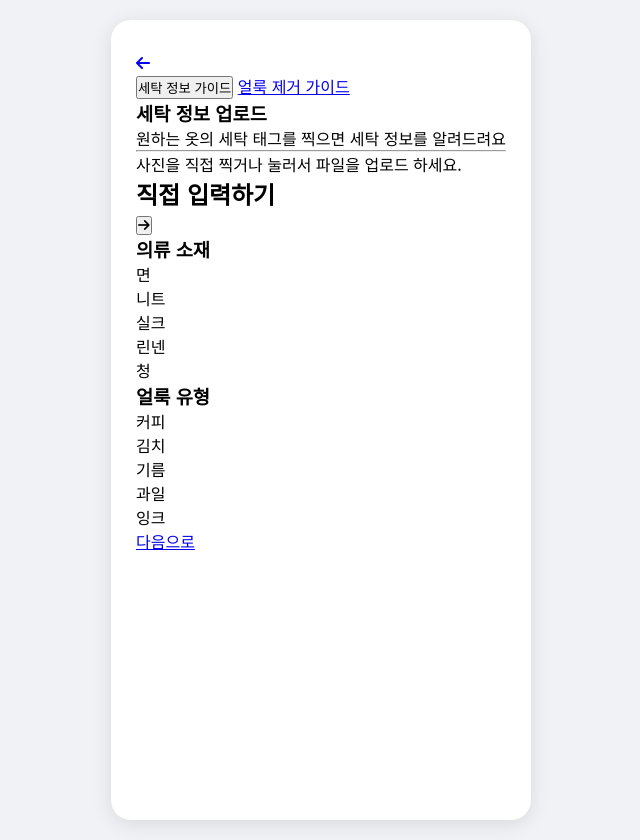
After one commit to pirogramming/Laundry-Manager, a Django app: page /laundy-upload/ in a window 1280 px wide. The commit adds this page. Shown: the whole page, without its empty margins (319-959 px from the left). Run offline with Django 5.2, Linux system fonts and the light colour scheme.

Commit message:
다른거 수정해도 될정도로 수정은 완

```diff
--- a/laundry_manager/templates/laundry_manager/laundry-info.html
+++ b/laundry_manager/templates/laundry_manager/laundry-info.html
@@ -5,7 +5,7 @@
     <meta name="viewport" content="width=device-width, initial-scale=1.0">
     <title>세탁 정보 확인</title>
     <link rel="stylesheet"href="{% static 'laundry_manager/style.css' %}">
-    <link rel="stylesheet" href="{% static 'laundry_manager/laundry-info-style.css' %}>"
+    <link rel="stylesheet" href="{% static 'laundry_manager/laundry-info-style.css' %}">
     <link rel="preconnect" href="https://fonts.googleapis.com">
     <link rel="preconnect" href="https://fonts.gstatic.com" crossorigin>
     <link href="https://fonts.googleapis.com/css2?family=Noto+Sans+KR:wght@400;500;700;900&display=swap" rel="stylesheet">
--- /dev/null
+++ b/laundry_manager/templates/laundry_manager/laundry-upload.html
@@ -0,0 +1,68 @@
+<!DOCTYPE html>
+<html lang="ko">
+<head>
+    {% load static %}
+    <meta charset="UTF-8">
+    <meta name="viewport" content="width=device-width, initial-scale=1.0">
+    <title>세탁 정보 입력</title>
+    <link rel="stylesheet" href="{% static 'laundry_manager/style.css' %}">
+    <link rel="stylesheet" href="{% static 'laundry_manager/laundry-upload-style.css' %}"> <link rel="preconnect" href="https://fonts.googleapis.com">
+    <link rel="preconnect" href="https://fonts.gstatic.com" crossorigin>
+    <link href="https://fonts.googleapis.com/css2?family=Noto+Sans+KR:wght@400;500;700;900&display=swap" rel="stylesheet">
+    <link rel="stylesheet" href="https://cdnjs.cloudflare.com/ajax/libs/font-awesome/6.5.2/css/all.min.css">
+</head>
+<body>
+    <div class="mobile-container upload-page">
+        <header class="upload-header-section">
+            <nav class="top-nav">
+                <a href="{% url 'main' %}" class="icon-btn"><i class="fa-solid fa-arrow-left"></i></a>
+                <div class="header-tabs">
+                    <button class="tab-btn active">세탁 정보 가이드</button>
+                    <a href="{% url 'stain-upload' %}" class="tab-btn">얼룩 제거 가이드</a>
+                </div>
+            </nav>
+            <div class="upload-card">
+                <h3>세탁 정보 업로드</h3>
+                <p>원하는 옷의 세탁 태그를 찍으면 세탁 정보를 알려드려요</p>
+                <hr class="upload-divider">
+                <div class="drop-zone">
+                    <p>사진을 직접 찍거나 눌러서 파일을 업로드 하세요.</p>
+                </div>
+            </div>
+        </header>
+
+        <main class="manual-input-section">
+            <div class="section-header">
+                <h2>직접 입력하기</h2>
+                <button class="icon-btn arrow-btn"><i class="fa-solid fa-arrow-right"></i></button>
+            </div>
+            <div class="section-info">
+                <div class="selection-group">
+                    <h3>의류 소재</h3>
+                    <div class="item-list" id="material-selection">
+                        <div class="selectable-item active"><div class="item-box"></div><span>면</span></div>
+                        <div class="selectable-item"><div class="item-box"></div><span>니트</span></div>
+                        <div class="selectable-item"><div class="item-box"></div><span>실크</span></div>
+                        <div class="selectable-item"><div class="item-box"></div><span>린넨</span></div>
+                        <div class="selectable-item"><div class="item-box"></div><span>청</span></div>
+                    </div>
+                </div>
+
+                <div class="selection-group">
+                    <h3>얼룩 유형</h3>
+                    <div class="item-list" id="stain-selection">
+                        <div class="selectable-item active"><div class="item-box"></div><span>커피</span></div>
+                        <div class="selectable-item"><div class="item-box"></div><span>김치</span></div>
+                        <div class="selectable-item"><div class="item-box"></div><span>기름</span></div>
+                        <div class="selectable-item"><div class="item-box"></div><span>과일</span></div>
+                        <div class="selectable-item"><div class="item-box"></div><span>잉크</span></div>
+                    </div>
+                </div>
+            </div>
+            <a href="{% url 'result' %}" class="submit-button">다음으로</a>
+        </main>
+    </div>
+
+    <script src="input-guide-script.js"></script>
+</body>
+</html>
--- a/laundry_manager/templates/laundry_manager/main.html
+++ b/laundry_manager/templates/laundry_manager/main.html
@@ -88,7 +88,7 @@
                 <i class="fa-solid fa-chart-simple"></i>
                 <span>Dictionary</span>
             </a>
-            <a href="#" class="nav-item-main">
+            <a href="{% url 'laundry-upload' %}" class="nav-item-main">
                 <i class="fa-solid fa-camera"></i>
             </a>
             <a href="#" class="nav-item">
--- a/laundry_manager/urls.py
+++ b/laundry_manager/urls.py
@@ -2,20 +2,24 @@
 
 from django.urls import path
 from . import views
-from .views import laundry_result_view
 
 urlpatterns = [
-    path("", views.upload_and_classify, name="home"),  # 루트 경로는 upload 중심으로 설정
+    # legacy
+    # path("", views.upload_and_classify, name="home"),  # 루트 경로는 upload 중심으로 설정
     path("upload/", views.upload_and_classify, name="upload"),
-    path("uploadimage/", views.upload_view, name="upload_image"),
-    path("info/", laundry_result_view, name="laundry_info"),
-    path("result/", laundry_result_view, name="laundry_result"),
+    # path("uploadimage/", views.upload_view, name="upload_image"),
+    # path("info/", laundry_result_view, name="laundry_info"),
+    # path("result/", laundry_result_view, name="laundry_result"),
+    # path("laundry/", views.laundry_info_view, name="laundry_view"),
+    # path("stain_guide/", views.stain_guide_view, name="stain_guide"),
+    # path("stain_detail/<str:slug>/", views.stain_detail_view, name="stain_detail"),
 
-    path("laundry/", views.laundry_info_view, name="laundry_view"),
-    path("stain_guide/", views.stain_guide_view, name="stain_guide"),
-    path("stain_detail/<str:slug>/", views.stain_detail_view, name="stain_detail"),
+    # 프론트 기본 연결
+    path('', views.main_page, name='main'),
+    path('laundy-upload/', views.laundry_upload_page, name='laundry-upload'),
+    path('stain-upload/', views.stain_upload_page, name='stain-upload'),
+    path('result/', views.result_page, name='result'),
+    path('laundry-info/', views.laundry_info_page, name='laundry-info'),
 
-    path('main/', views.main_page, name='main'),
-    path('upload123/', views.upload_page, name='upload_123'),
-    path('result123/', views.result_page, name='result_123'),
+
 ]
--- a/laundry_manager/views.py
+++ b/laundry_manager/views.py
@@ -336,7 +336,11 @@ from django.shortcuts import render
 def main_page(request):
     return render(request, 'laundry_manager/main.html')
 
-def upload_page(request):
-    return render(request, 'laundry_manager/upload.html')
+def laundry_upload_page(request):
+    return render(request, 'laundry_manager/laundry-upload.html')
+def stain_upload_page(request):
+    return render(request, 'laundry_manager/stain-upload.html')
 def result_page(request):
     return render(request, 'laundry_manager/result.html')
+def laundry_info_page(request):
+    return render(request, 'laundry_manager/laundry-info.html')
```
Also changed, not shown: laundry_manager/templates/laundry_manager/upload.html (+10 -4 lines).
